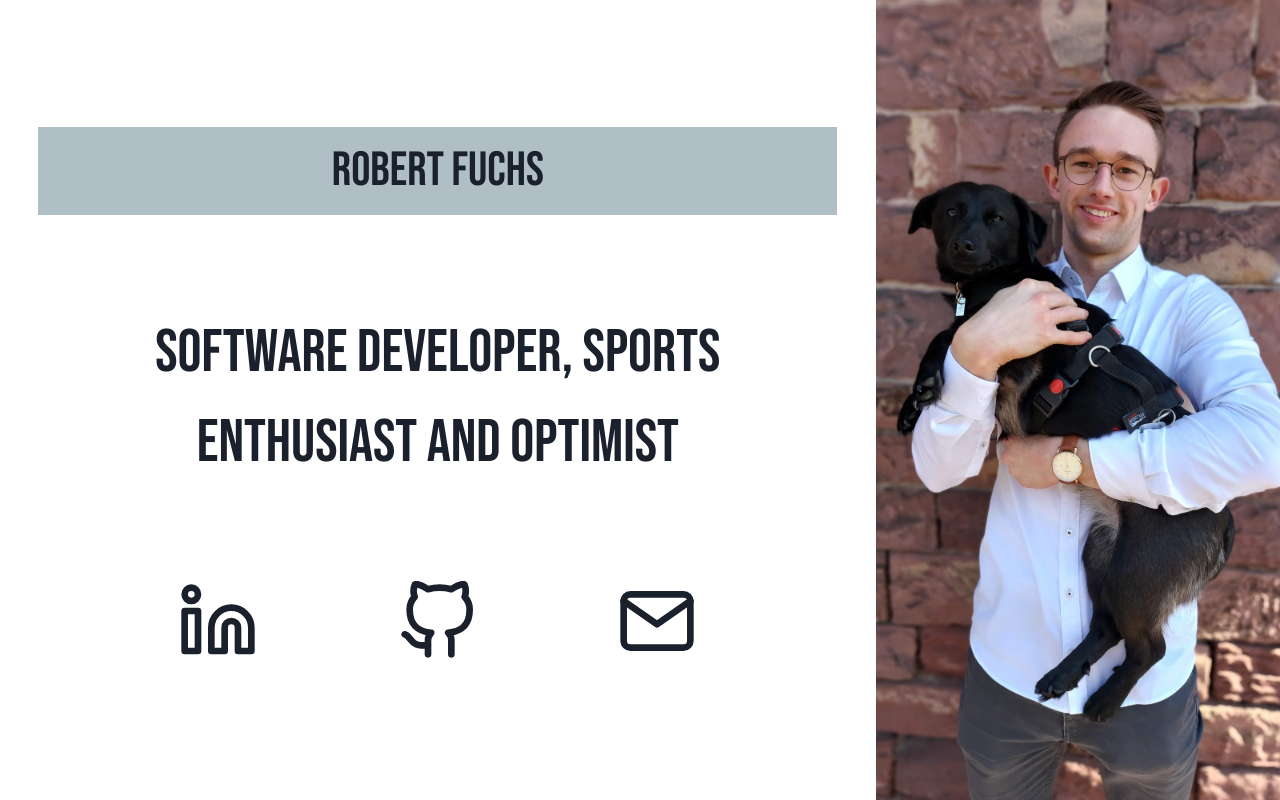
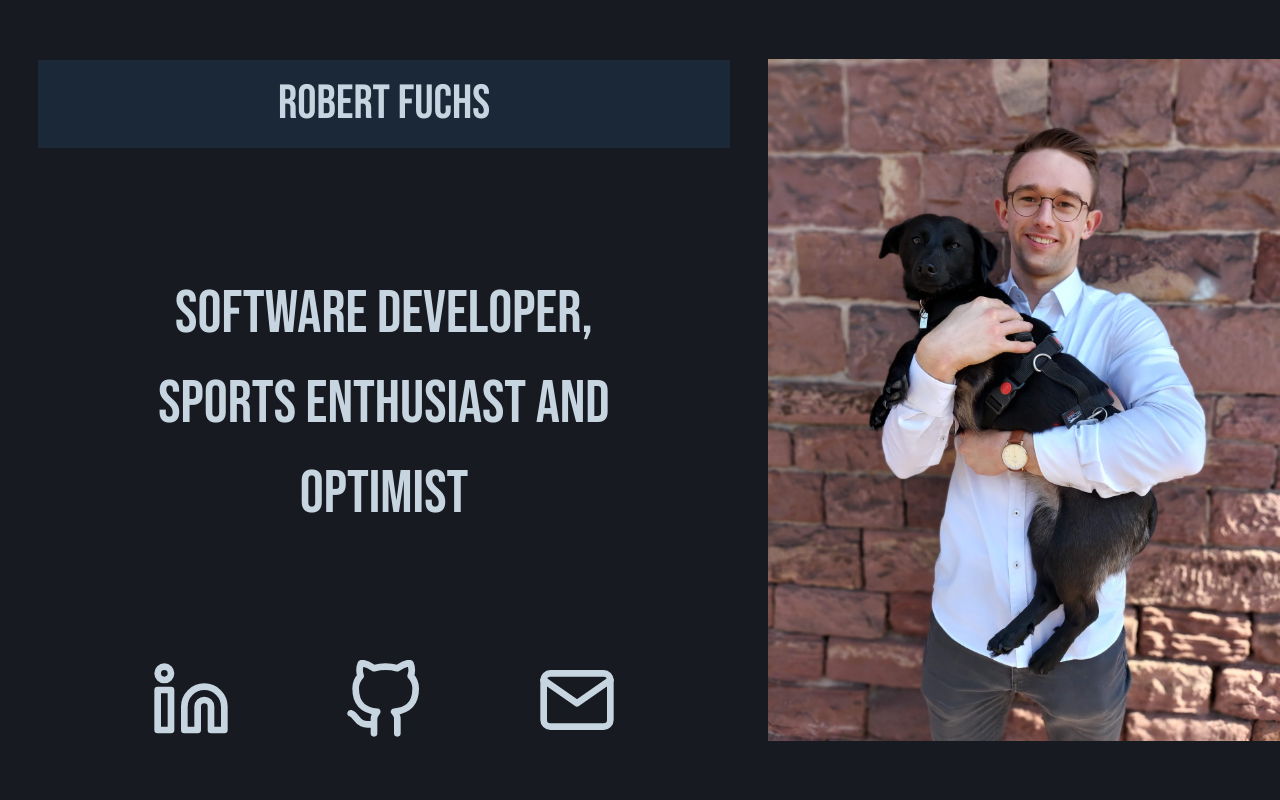
Before and after one commit to Treborium/robert-fuchs-codes, a React (Create React App) app: page / in a window 1280 px wide. Built offline with nearby package versions, Linux system fonts and the light colour scheme.

Commit message:
Apply color theme

```diff
--- a/src/App.tsx
+++ b/src/App.tsx
@@ -1,52 +1,58 @@
-import { ChakraProvider, Image, Flex, Box, Text, Icon, IconButton, Link } from '@chakra-ui/react';
+import { ChakraProvider, Image, Flex, Text, Icon, IconButton, Link } from '@chakra-ui/react';
 import ProfilePicture from './resources/images/robert-and-tinka.jpg';
 import { Linkedin, GitHub, Mail } from 'react-feather';
 
 function App() {
+  const fontColor = '#c7d5e0';
+  const backgroundColor = '#171a21';
+  const buttonVariant = 'unstyled';
+
   return (
     <ChakraProvider>
-      <Flex>
-        <Flex paddingX='3vw' pt='10vh' flexDirection='column' justifyContent='space-around'>
-          <Text fontSize='5xl' fontFamily='Bebas Neue' align='center' backgroundColor='#b0bec5' paddingY='1vh'>
+      <Flex backgroundColor={backgroundColor}>
+        <Flex width='60vw' paddingX='3vw' flexDirection='column' justifyContent='space-around'>
+          <Text fontSize='5xl' fontFamily='Bebas Neue' align='center' backgroundColor='#1b2838' color={fontColor} paddingY='1vh'>
             Robert Fuchs
           </Text>
-          <Text fontSize='6xl' fontFamily='Bebas Neue' align='center' paddingX='5vw'>
+          <Text fontSize='6xl' fontFamily='Bebas Neue' color={fontColor} align='center' paddingX='5vw'>
             Software Developer, Sports Enthusiast and Optimist
           </Text>
           <Flex flexDirection='row' justifyContent='space-evenly'>
             <IconButton
-              variant='ghost'
+              variant={buttonVariant}
               boxSize='5em'
               icon={<Icon as={Linkedin} boxSize='5em' />}
               aria-label="Open LinkedIn Profile"
               href='https://www.linkedin.com/in/robert-f-0b87a218a'
               as={Link}
               isExternal={true}
+              color={fontColor}
             />
             <IconButton
-              variant='ghost'
+              variant={buttonVariant}
               boxSize='5em'
               icon={<Icon as={GitHub} boxSize='5em' />}
               aria-label="Open GitHub Profile"
               href='https://github.com/Treborium/robert-fuchs-codes'
               as={Link}
               isExternal={true}
+              color={fontColor}
             />
             <IconButton
-              variant='ghost'
+              variant={buttonVariant}
               boxSize='5em'
               icon={<Icon as={Mail} boxSize='5em' />}
               aria-label="Send E-Mail"
-              href='https://www.linkedin.com/in/robert-f-0b87a218a'
+              href='mailto:robert@fuchs-mail.com'
               as={Link}
               isExternal={true}
+              color={fontColor}
             />
           </Flex>
-          <Text> </Text>
         </Flex>
-        <Box>
-          <Image src={ProfilePicture} alt='Robert Fuchs with his dog' height='100vh' width='auto' objectFit='cover' fit='fill'/>
-        </Box>
+        <Flex width='40vw' alignItems='center' justifyContent='center' overflow='hidden'>
+          <Image src={ProfilePicture} alt='Robert Fuchs with his dog' height='100vh' objectFit='contain' fit='fill'/>
+        </Flex>
       </Flex>
     </ChakraProvider>
   );
```
